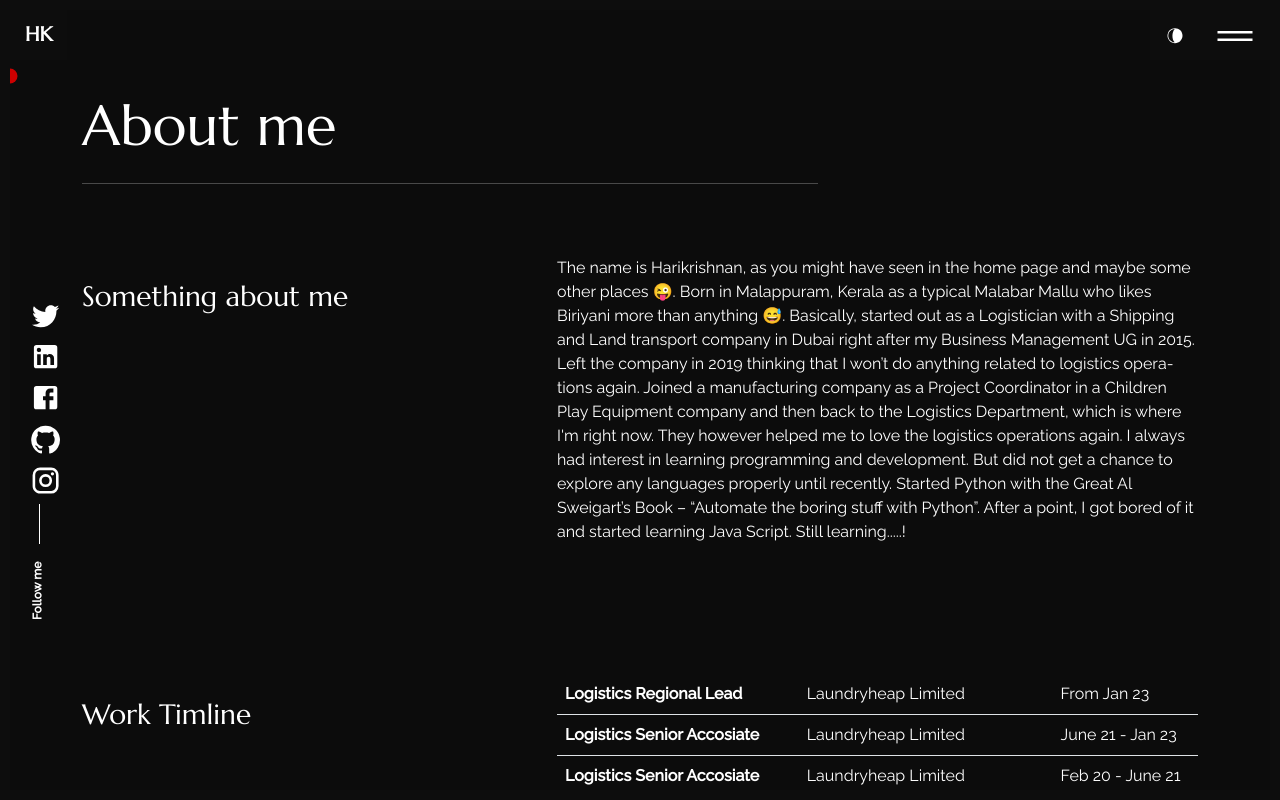
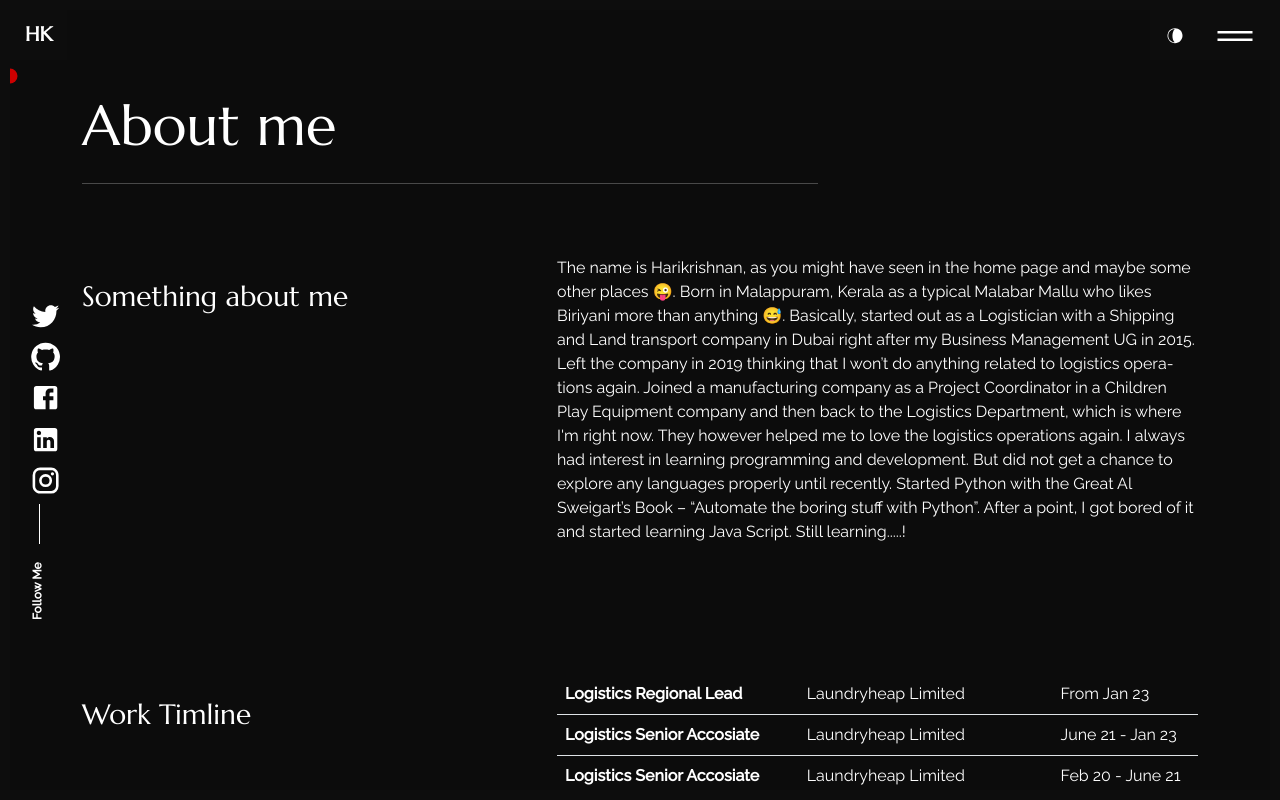
Before and after one commit to malluflash/portfolio, a React (Create React App) app: page /about in a window 1280 px wide. Shown: the top 800 px of the page. Built offline with nearby package versions, Linux system fonts and the light colour scheme.

Commit message:
added new social icons

```diff
--- a/src/components/socialicons/index.js
+++ b/src/components/socialicons/index.js
@@ -7,34 +7,50 @@ import {
   Instagram,
   Twitter,
 } from "@mui/icons-material";
+import { socialprofils } from "../../content_option";
 
 export const Socialicons = (params) => {
   return (
-        <div className="stick_follow_icon ">
-          <ul>
-            <li>
-            <a href="https://twitter.com/freakygo0ogler">
+    <div className="stick_follow_icon">
+      <ul>
+        {socialprofils.twitter && (
+          <li>
+            <a href={socialprofils.twitter}>
               <Twitter />
             </a>
-            </li><li>
-            <a href="https://www.linkedin.com/in/harikrishnankavungal">
+          </li>
+        )}
+        {socialprofils.github && (
+          <li>
+            <a href={socialprofils.github}>
+              <GitHub />
+            </a>
+          </li>
+        )}
+        {socialprofils.facebook && (
+          <li>
+            <a href={socialprofils.facebook}>
+              <Facebook />
+            </a>
+          </li>
+        )}
+        {socialprofils.linkedin && (
+          <li>
+            <a href={socialprofils.linkedin}>
               <LinkedIn />
             </a>
-            </li><li>
-            <a href="https://www.facebook.com/freakygooogler">
-              <Facebook />
-            </a>
-            </li><li>
-            <a href="https://gitdub.com/malluflash">
-              <GitHub />
-            </a>
-          </li><li>
-            <a href="https://www.instagram.com/freakygooogler">
+          </li>
+        )}
+        {socialprofils.instagram && (
+          <li>
+            <a href={socialprofils.instagram}>
               <Instagram />
             </a>
-            </li>
-            </ul>
-          <p>Follow me</p>
-       </div>
+          </li>
+        )}
+
+      </ul>
+      <p>Follow Me</p>
+    </div>
   );
 };
--- a/src/content_option.js
+++ b/src/content_option.js
@@ -141,10 +141,12 @@ const contactConfig = {
 };
 
 const socialprofils = {
-    github: "https://github.com",
-    facebook: "https://facebook.com",
-    linkedin: "https://linkedin.com",
-    twitter: "https://twitter.com",
+    github: "https://gitdub.com/malluflash",
+    facebook: "https://www.facebook.com/freakygooogler",
+    linkedin: "https://www.linkedin.com/in/harikrishnankavungal",
+    twitter: "https://twitter.com/freakygo0ogler",
+    instagram: "https://www.instagram.com/freakygooogler",
+
 };
 export {
     meta,
```
